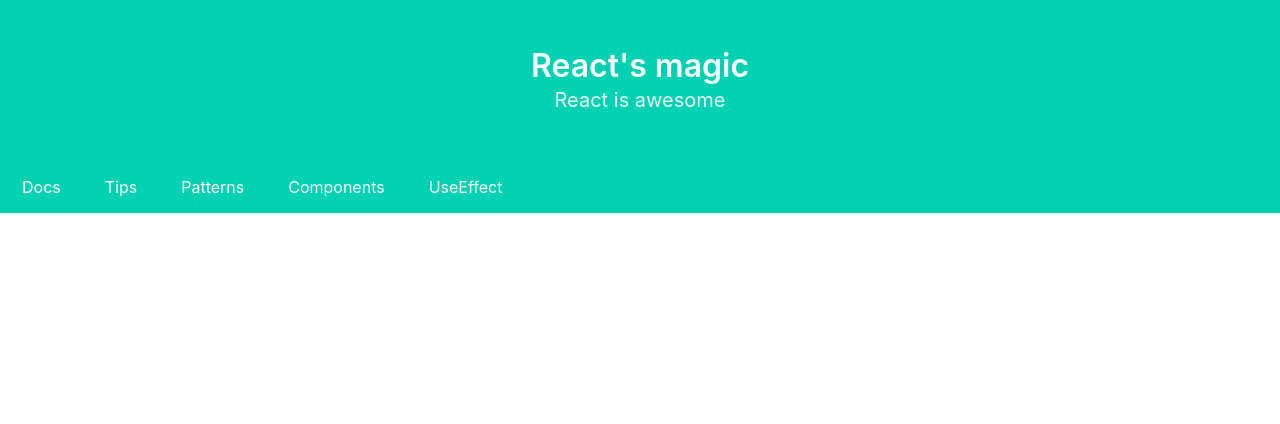
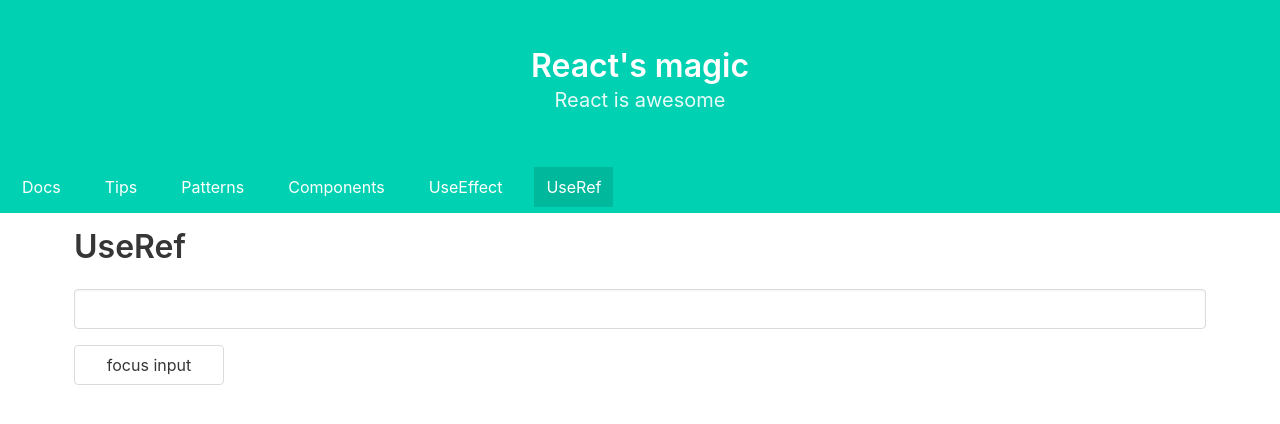
Before and after one commit to JakHer/Advanced-React, a React (Create React App) app: page /useref in a window 1280 px wide. Shown: the top 424 px of the page. Built offline with nearby package versions, Linux system fonts and the light colour scheme.

Commit message:
feat: useRef for focusing input

```diff
--- a/src/App.js
+++ b/src/App.js
@@ -6,6 +6,7 @@ import Tips from "./views/Tips";
 import Patterns from "./views/Patterns/Patterns";
 import Components from "./views/Components/Components";
 import UseEffect from "./views/UseEffect/UseEffect";
+import UseRef from "./views/UseRef/UseRef";
 
 const App = () => (
   <BrowserRouter>
@@ -17,6 +18,7 @@ const App = () => (
         <Route path="/patterns" component={Patterns} />
         <Route path="/components" component={Components} />
         <Route path="/useeffect" component={UseEffect} />
+        <Route path="/useref" component={UseRef} />
       </Switch>
     </>
   </BrowserRouter>
--- a/src/components/Header/Header.js
+++ b/src/components/Header/Header.js
@@ -37,6 +37,11 @@ const Header = () => (
             UseEffect
           </NavLink>
         </li>
+        <li className={styles.NavBarListItem}>
+          <NavLink activeClassName="is-active" to="/useref" className="navbar-item">
+            UseRef
+          </NavLink>
+        </li>
       </ul>
     </nav>
   </div>
--- a/src/views/UseEffect/UseEffect.js
+++ b/src/views/UseEffect/UseEffect.js
@@ -10,7 +10,7 @@ const UseEffect = () => {
   useEffect(() => {
     const fetchData = async () => {
       setLoadingState(true);
-      const response = await axios.get("https://run.mocky.io/v3/bab46a0e-4053-4d1a-bc71-d85af8359d7b");
+      const response = await axios.get("https://run.mocky.io/v3/bab46a0e-4053-4d1a-bc71-d85af8359d7b?mocky-delay=1000ms");
       setItemList(response.data);
       setLoadingState(false);
     };
--- /dev/null
+++ b/src/views/UseRef/UseRef.js
@@ -0,0 +1,24 @@
+import React, { useRef } from "react";
+import styles from "./UseRef.module.scss";
+import cx from "classnames";
+
+const UseRef = () => {
+  const myInputRef = useRef(null);
+
+  const focusInput = () => {
+    myInputRef.current.focus();
+    myInputRef.current.style.transform = "scaleX(.5) translateX(-50%)";
+  };
+
+  return (
+    <div className={cx("container mt-4", styles.Container)}>
+      <h2 className="title is-3">UseRef</h2>
+      <input ref={myInputRef} className={cx("input", styles.Input)} type="text" />
+      <button onClick={focusInput} className={cx("button mt-4", styles.Button)}>
+        focus input
+      </button>
+    </div>
+  );
+};
+
+export default UseRef;
--- /dev/null
+++ b/src/views/UseRef/UseRef.module.scss
@@ -0,0 +1,15 @@
+.Container {
+  padding: 0 10px;
+  display: flex;
+  flex-direction: column;
+  justify-content: flex-start;
+}
+
+.Input {
+  transition: 0.4s ease transform;
+  display: block;
+}
+
+.Button {
+  max-width: 150px;
+}
```
Also changed, not shown: 1 other file (tests, documents, lock files or other folders).
